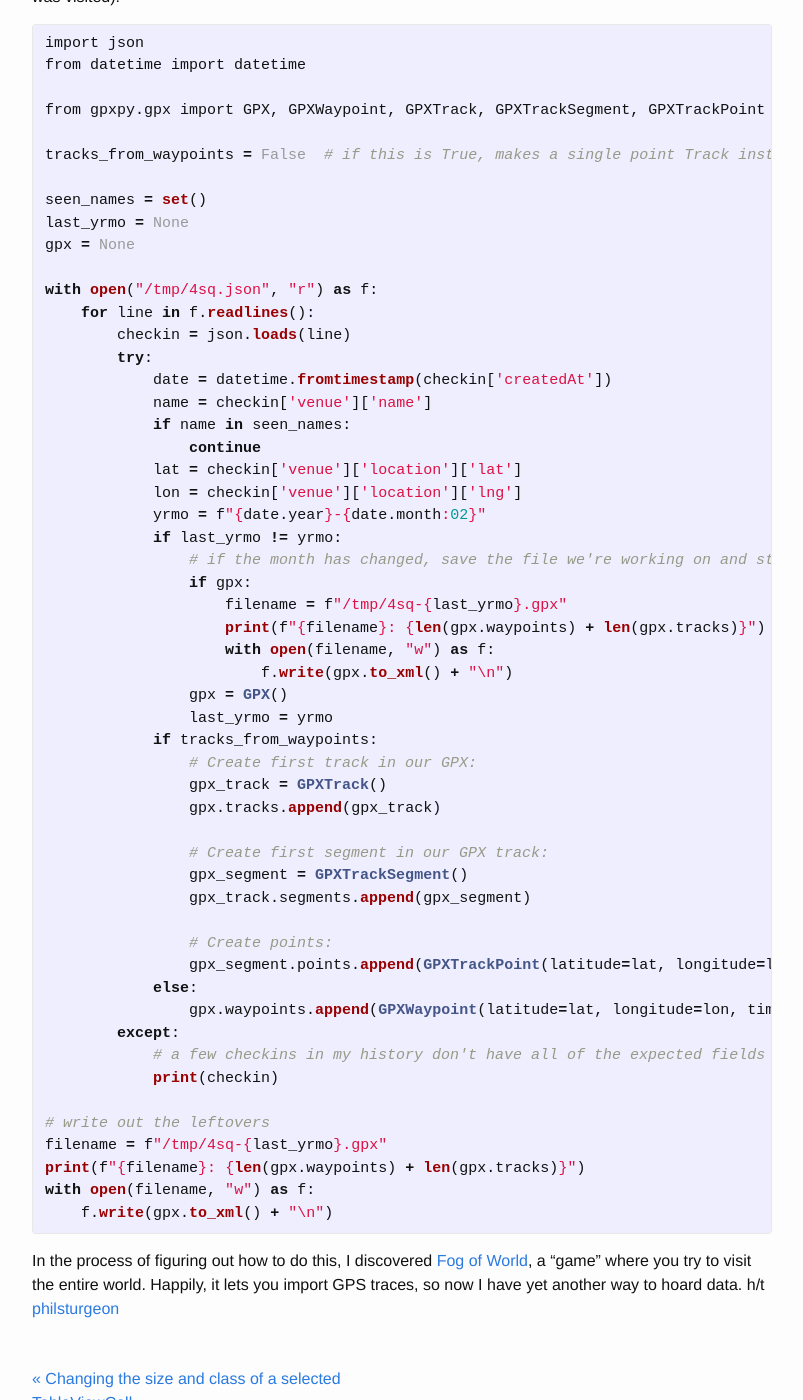
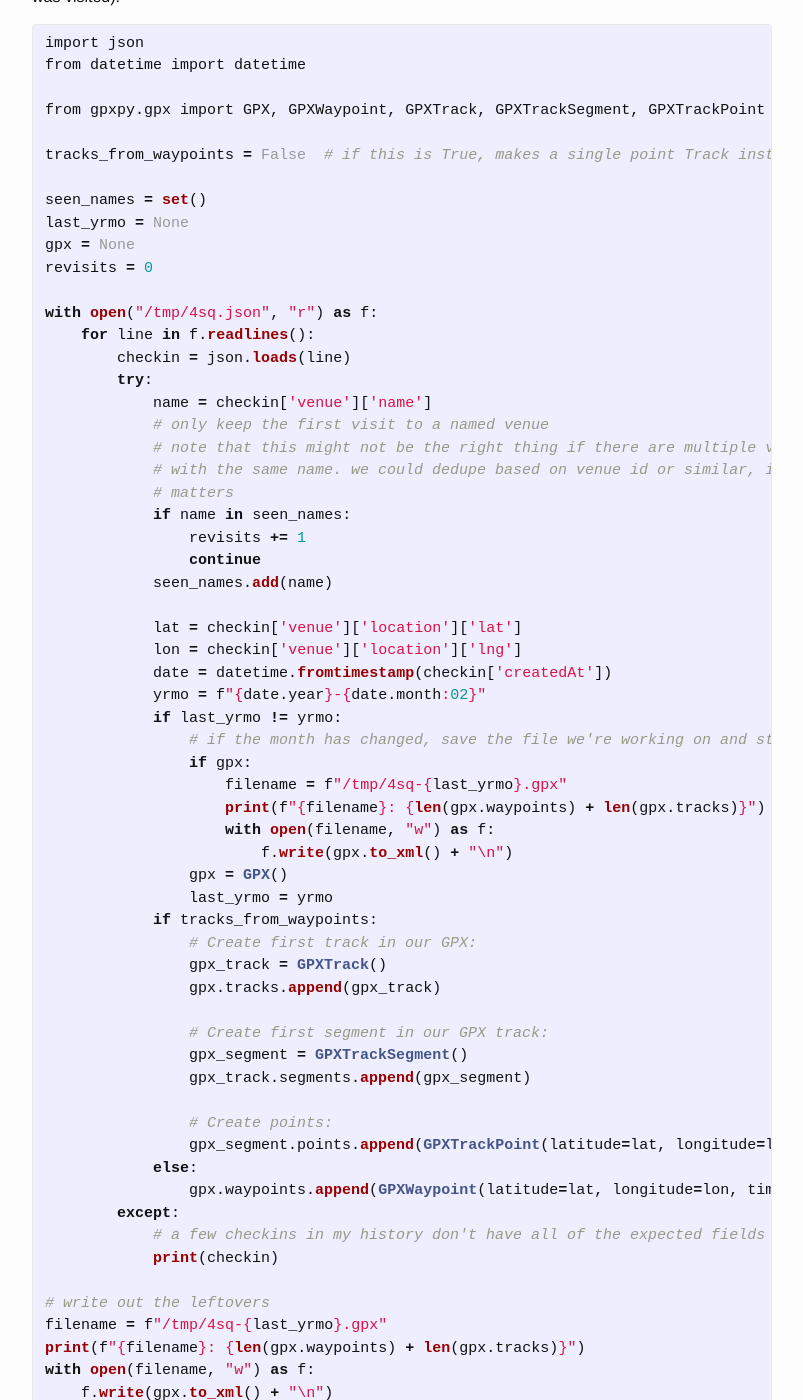
Before and after one commit to WanderingStar/WanderingStar.github.io, a Jekyll site: the page built from _posts/2018-01-21-foursquare-to-gpx.md, in a window 1280 px wide and 1400 px high, scrolled down 1402 px. Shown: the whole window, without its empty margins (238-1041 px from the left). Built offline with Jekyll 4.4.1, drawn with Linux system fonts in a browser that asks for light colours; comment, search, counter and statistics services are not loaded; some of the changed text lies outside the part shown.

Commit message:
revisits

```diff
--- a/_posts/2018-01-21-foursquare-to-gpx.md
+++ b/_posts/2018-01-21-foursquare-to-gpx.md
@@ -82,17 +82,25 @@ tracks_from_waypoints = False  # if this is True, makes a single point Track ins
 seen_names = set()
 last_yrmo = None
 gpx = None
+revisits = 0
 
 with open("/tmp/4sq.json", "r") as f:
     for line in f.readlines():
         checkin = json.loads(line)
         try:
-            date = datetime.fromtimestamp(checkin['createdAt'])
             name = checkin['venue']['name']
+            # only keep the first visit to a named venue
+            # note that this might not be the right thing if there are multiple venues
+            # with the same name. we could dedupe based on venue id or similar, if that
+            # matters
             if name in seen_names:
+                revisits += 1
                 continue
+            seen_names.add(name)
+
             lat = checkin['venue']['location']['lat']
             lon = checkin['venue']['location']['lng']
+            date = datetime.fromtimestamp(checkin['createdAt'])
             yrmo = f"{date.year}-{date.month:02}"
             if last_yrmo != yrmo:
                 # if the month has changed, save the file we're working on and start a new one
@@ -126,6 +134,7 @@ print(f"{filename}: {len(gpx.waypoints) + len(gpx.tracks)}")
 with open(filename, "w") as f:
     f.write(gpx.to_xml() + "\n")
 
+print(f"Revists: {revisits}")
 {% endhighlight %}
 
 In the process of figuring out how to do this, I discovered [Fog of World](https://fogofworld.com),
```
